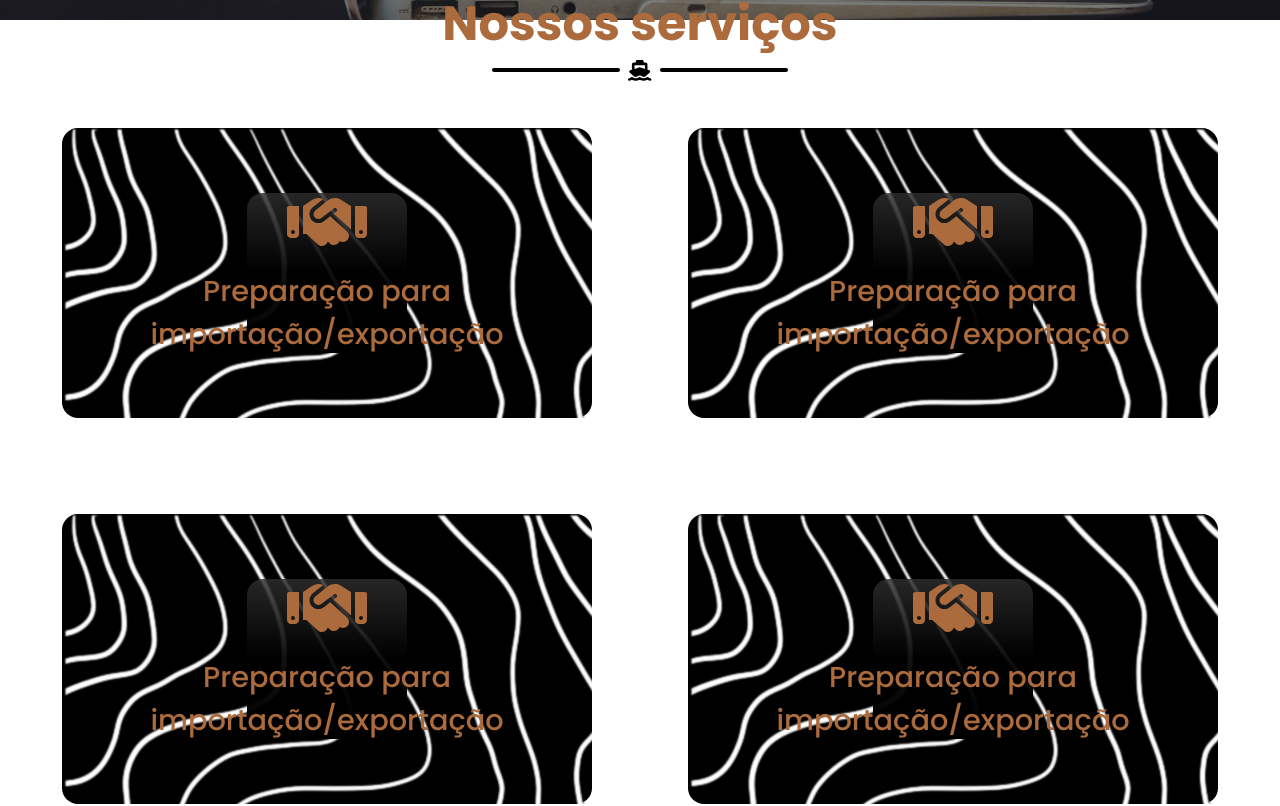
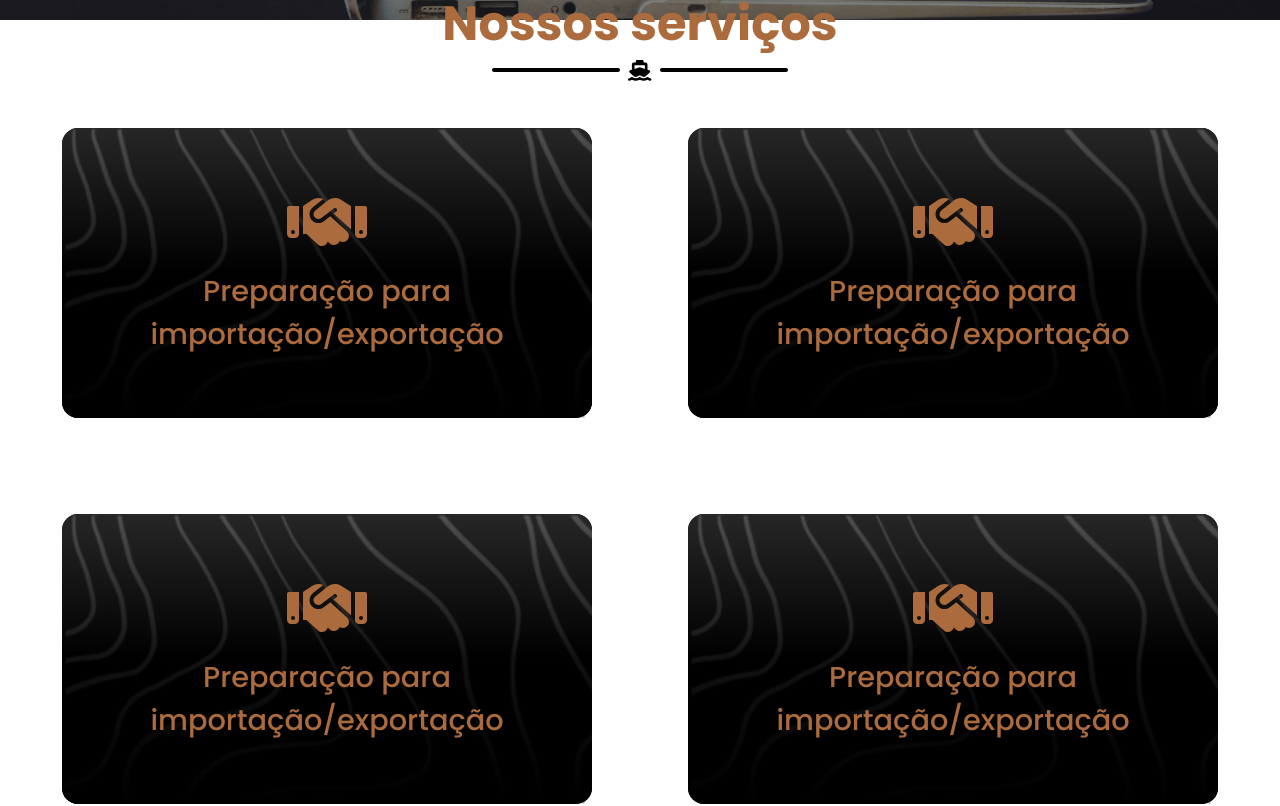
Before and after one commit to pedroca46/AndreGraize_LP, a React (Create React App) app: page / in a window 1280 px wide. Shown: the part 780-1586 px from the top of the page. Built offline with nearby package versions, Linux system fonts and the light colour scheme.

Commit message:
Add Gsap Framework, animations, etc.

```diff
--- a/package.json
+++ b/package.json
@@ -6,15 +6,17 @@
     "@fortawesome/fontawesome-svg-core": "^6.7.2",
     "@fortawesome/free-solid-svg-icons": "^6.7.2",
     "@fortawesome/react-fontawesome": "^0.2.2",
+    "@gsap/react": "^2.1.2",
     "@react-email/link": "0.0.12",
     "@testing-library/dom": "^10.4.0",
     "@testing-library/jest-dom": "^6.6.3",
     "@testing-library/react": "^16.2.0",
     "@testing-library/user-event": "^13.5.0",
     "framer-motion": "^12.4.7",
+    "gsap": "^3.12.7",
     "react": "^19.0.0",
     "react-dom": "^19.0.0",
-    "react-scripts": "5.0.1",
+    "react-scripts": "^5.0.1",
     "web-vitals": "^2.1.4"
   },
   "scripts": {
--- a/src/App.js
+++ b/src/App.js
@@ -3,7 +3,9 @@ import './App.css';
 
 
 import { FontAwesomeIcon } from '@fortawesome/react-fontawesome';
-import { motion } from 'framer-motion';
+import { useRef, useEffect } from 'react';
+import gsap from 'gsap';
+import ScrollTrigger from 'gsap/ScrollTrigger';
 
 import CardServices from './components/cardServices/CardServices';
 import Navbar from './components/navbar/Navbar';
@@ -19,6 +21,46 @@ import { faHandshake } from '@fortawesome/free-solid-svg-icons';
 
 
 function App() {
+
+  const noLimitless_p = useRef(null)
+  const noLimitless_h1 = useRef(null)
+  const noLimitless_mailto = useRef(null)
+  const noLimitless = useRef(null)
+
+  gsap.registerPlugin(ScrollTrigger)
+
+  useEffect(()=>{
+    var elements = gsap.utils.toArray([noLimitless_h1.current, noLimitless_p.current, noLimitless_mailto.current]);
+    let animDel = 0
+
+    elements.forEach(el => {
+      console.log(el)
+      animDel += .1
+      gsap.fromTo(el, {opacity: 0, y: 100}, {opacity: 1, y: 0, duration: .7, delay: animDel,scrollTrigger: {
+        trigger: noLimitless.current,
+        start: "top 80%"
+      }})
+    })
+  })
+
+  // var split = new SplitText((noLimitless_h1, noLimitless_p) =>{
+  //   gsap.from((noLimitless_h1, noLimitless_p), {
+  //     duration: 0.8,
+  //     opacity: 0,
+  //     scale: 0,
+  //     y: 80,
+  //     rotationX: 180,
+  //     transformOrigin: "0% 50% -50",
+  //     ease: "back",
+  //     stagger: 0.01
+  //   });
+  // });
+
+
+
+
+
+
   return (
     <>
       <div className='App'>
@@ -32,11 +74,11 @@ function App() {
             de suprimentos global.</p>
             <a href="#" className='header-contactButton'>Contate-nos</a>
           </div>
-          <motion.div className='header-learnMore'>
+          <div className='header-learnMore'>
             <FontAwesomeIcon icon={faArrowDown}  style={{color: "#ffffff",}} className='iconArrowDown' />
             <h1 className='header-text'>Quais são nossos serviços?</h1>
             <FontAwesomeIcon icon={faArrowDown}  style={{color: "#ffffff",}} className='iconArrowDown' /> {/* bounce */}
-          </motion.div>
+          </div>
 
         </div>
 
@@ -75,15 +117,15 @@ function App() {
           </div>
         </div>
 
-        <div className='section-noLimitless'>
+        <div className='section-noLimitless' ref={noLimitless}>
             <div className='section-noLimitless-mainContent'>
               <img src={ag1} alt='Foto'></img>
               <div className='section-noLimitless-textContainer'>
-                <h1>Sem limites</h1>
-                <p>Rompa seus limites de compra e venda, acabe com as fronteiras que separam seus negócios de clientes e fornecedores mundiais.
+                <h1 ref={noLimitless_h1}>Sem limites</h1>
+                <p ref={noLimitless_p}>Rompa seus limites de compra e venda, acabe com as fronteiras que separam seus negócios de clientes e fornecedores mundiais.
                 Acompanhamos você e sua empresa nesse processo de evolução,
                 com toda clareza fundamentada na reputação construída ao longo dos anos.</p>
-                <a href="mailto:pedro.alves6491@gmail.com">Entre em contato pelo info@andregraize.com.br</a>
+                <a href="mailto:pedro.alves6491@gmail.com" ref={noLimitless_mailto}>Entre em contato pelo info@andregraize.com.br</a>
               </div>
             </div>
         </div>
--- a/src/components/cardServices/CardServices.css
+++ b/src/components/cardServices/CardServices.css
@@ -1,6 +1,11 @@
+:root{
+    --width: 530px;
+    --height: 290px;
+}
+
 .cardServices-container{
-    width: 530px;
-    height: 290px;
+    width: var(--width);
+    height: var(--height);
     margin: 3em;
     background-color: black;
 
@@ -10,19 +15,20 @@
     align-items: center;
     gap: 1em;
     border-radius: 1em;
+    /* transform: scale(0); */
 }
 .cardServices-container::before{
     content: '';
     position: absolute;
-    width: 530px;
-    height: 290px;
+    width: var(--width);
+    height: var(--height);
     background-image: url(../../images/topography.png);
 }
 .cardServices-container::after{
     content: '';
     position: absolute;
-    width: 10em;
-    height: 10em;
+    width: var(--width);
+    height: var(--height);
     border-radius: 1em;
 
     background: linear-gradient(0deg, black, rgba(0, 0, 0, 0.929), rgba(46, 46, 46, 0.832));
--- a/src/components/cardServices/CardServices.js
+++ b/src/components/cardServices/CardServices.js
@@ -1,10 +1,27 @@
 import './CardServices.css'
-import { FontAwesomeIcon } from "@fortawesome/react-fontawesome"
+import { useEffect, useRef } from 'react';
+import gsap from 'gsap';
+import { useGSAP } from '@gsap/react';
+import ScrollTrigger from 'gsap/ScrollTrigger'
+
+import { FontAwesomeIcon } from '@fortawesome/react-fontawesome';
+
+
 
 function CardServices(props){
+
+    gsap.registerPlugin(ScrollTrigger)
+    const cardContainer = useRef(null)
+    useEffect(()=>{
+        const el = cardContainer.current;
+        gsap.fromTo(el, {opacity: 0, y: 100}, {opacity: 1, y: 0, duration: .7, scrollTrigger: {
+            trigger: el
+        }})
+    })
+
     return (
         <>
-            <div className="cardServices-container">
+            <div className="cardServices-container" ref={cardContainer}>
                 <FontAwesomeIcon icon={props.icon_src}  style={{color: "#ffffff"}} className={'cardServices-container-icon'} size='lg'/>
                 <h1>{props.title}</h1>
             </div>
```
Also changed, not shown: 1 other file (tests, documents, lock files or other folders).
